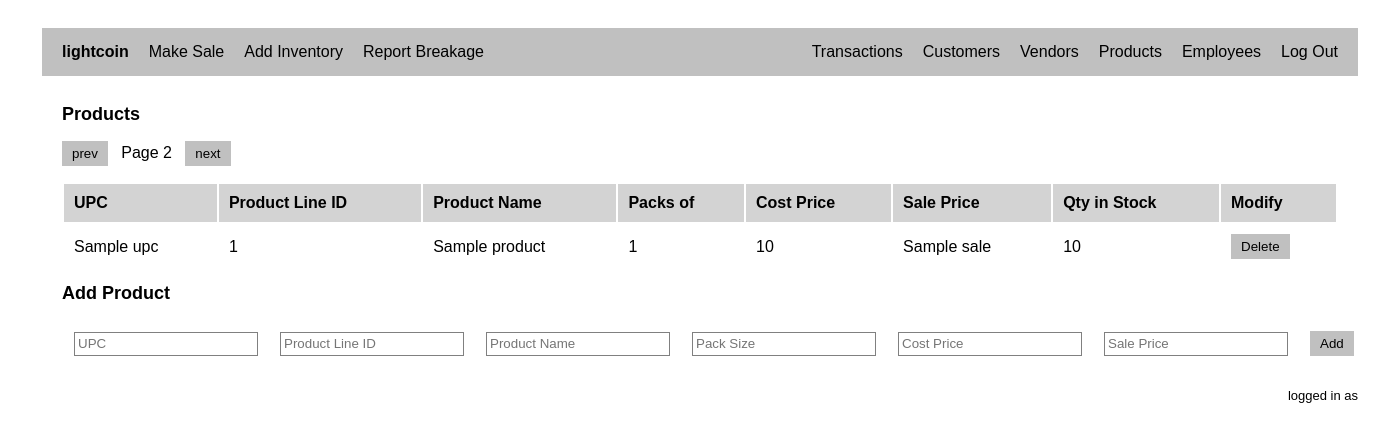
After one commit to xerebus/lightcoin, a Flask app: template FlaskApp/templates/product.html in a window 1400 px wide. The commit adds this page. Shown: the top 442 px of the page. Run offline with Flask 2, Linux system fonts and the light colour scheme; the template is opened without the code that fills it: most values are stand-ins (such as "Sample title", 1, 10 or a date in 2020).

Commit message:
paginated product interface

```diff
--- a/FlaskApp/templates/base.html
+++ b/FlaskApp/templates/base.html
@@ -27,7 +27,7 @@
 
         <a class="right" href="/logout">Log Out</a>
         <a class="right" href="/employee">Employees</a>
-        <a class="right">Products</a>
+        <a class="right" href="/product">Products</a>
         <a class="right">Vendors</a>
         <a class="right">Customers</a>
         <a class="right">Transactions</a>
--- a/FlaskApp/templates/employee.html
+++ b/FlaskApp/templates/employee.html
@@ -1,5 +1,5 @@
 {% extends "base.html" %}
-{% block pagetitle %}Homepage{% endblock %}
+{% block pagetitle %}Employees{% endblock %}
 
 {% block content %}
 
--- /dev/null
+++ b/FlaskApp/templates/product.html
@@ -0,0 +1,95 @@
+{% extends "base.html" %}
+{% block pagetitle %}Homepage{% endblock %}
+
+{% block content %}
+
+<h1>Products</h1>
+
+<form action="/product" method="POST">
+<p class="pagination">
+    <button name="page" value={{ page|int - 1 }}>prev</button>
+    &nbsp;
+    Page {{ page|int + 1 }}
+    &nbsp;
+    <button name="page" value={{ page|int + 1 }}>next</button>
+</p>
+
+<form action="/product_delete" method="POST">
+
+<table>
+
+    <tr>
+        <th>UPC</th>
+        <th>Product Line ID</th>
+        <th>Product Name</th>
+        <th>Packs of</th>
+        <th>Cost Price</th>
+        <th>Sale Price</th>
+        <th>Qty in Stock</th>
+        <th>Modify</th>
+    </tr>
+
+    {% for (upc, pid, name, pack_size, cost, sale, qty) in products %}
+    <tr>
+        <td>{{ upc }}</td>
+        <td>{{ pid }}</td>
+        <td>{{ name }}</td>
+        <td>{{ pack_size }}</td>
+        <td>{{ cost }}</td>
+        <td>{{ sale }}</td>
+        <td>{{ qty }}</td>
+        <td>
+            <button name="upc" value="{{ upc }}"
+            type="submit">Delete</button>
+        </td>
+    </tr>
+    {% endfor %}
+
+
+</table>
+
+</form>
+
+<h1>Add Product</h1>
+
+<form action="/product_line_add" method="POST">
+
+<table>
+
+    <tr>
+
+        <td>
+            <input type="text" name="upc" placeholder="UPC">
+        </td>
+
+        <td>
+            <input type="text" name="pid" placeholder="Product Line ID">
+        </td>
+
+        <td>
+            <input type="text" name="name" placeholder="Product Name">
+        </td>
+
+        <td>
+            <input type="text" name="pack_size" placeholder="Pack Size">
+        </td>
+
+        <td>
+            <input type="text" name="cost" placeholder="Cost Price">
+        </td>
+
+        <td>
+            <input type="text" name="sale" placeholder="Sale Price">
+        </td>
+
+        <td>
+            <button action=type="submit">Add</button>
+        </td>
+    </tr>
+</table>
+
+</form>
+
+
+
+{% endblock %}
```
Also changed, not shown: FlaskApp/templates/index.html (+4 -4 lines).
